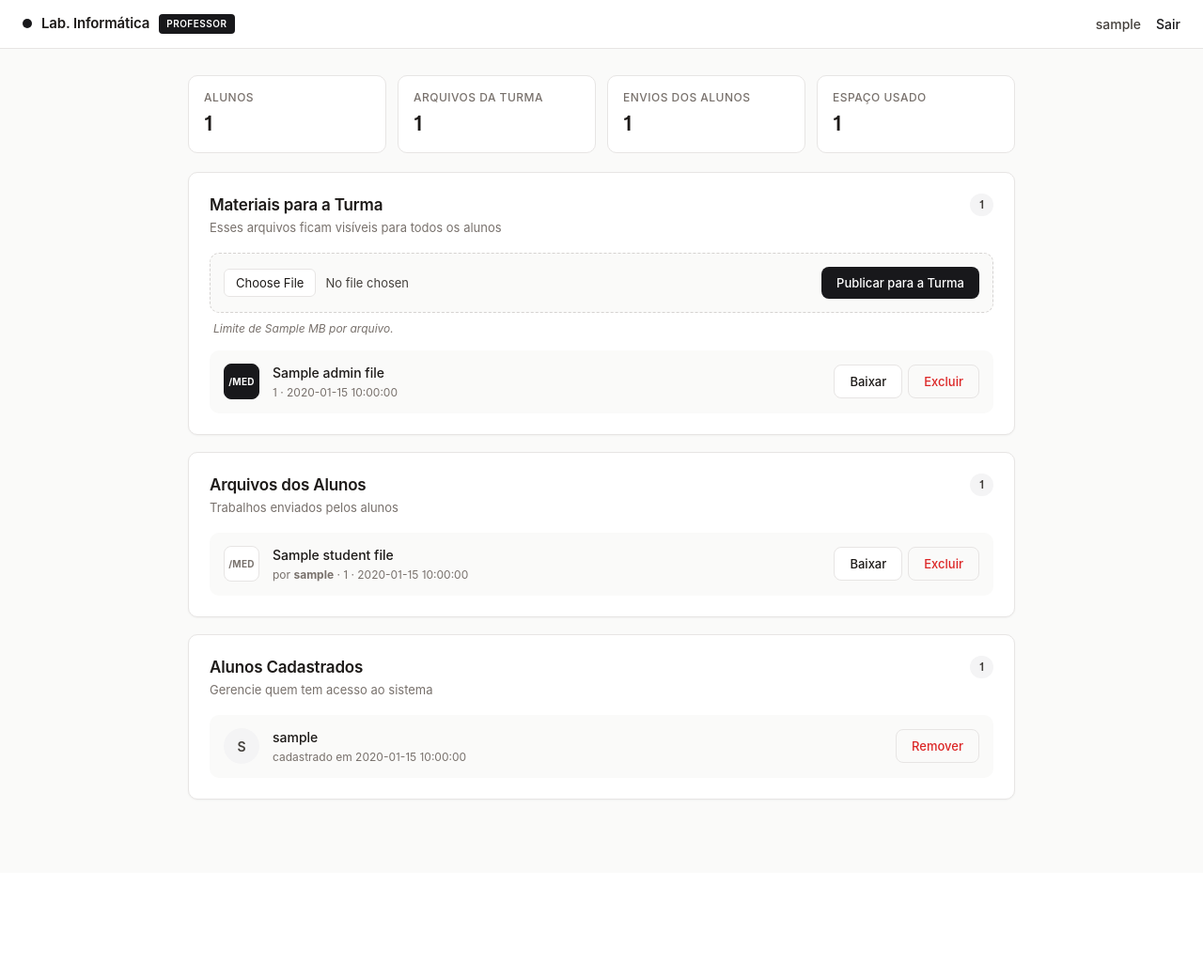
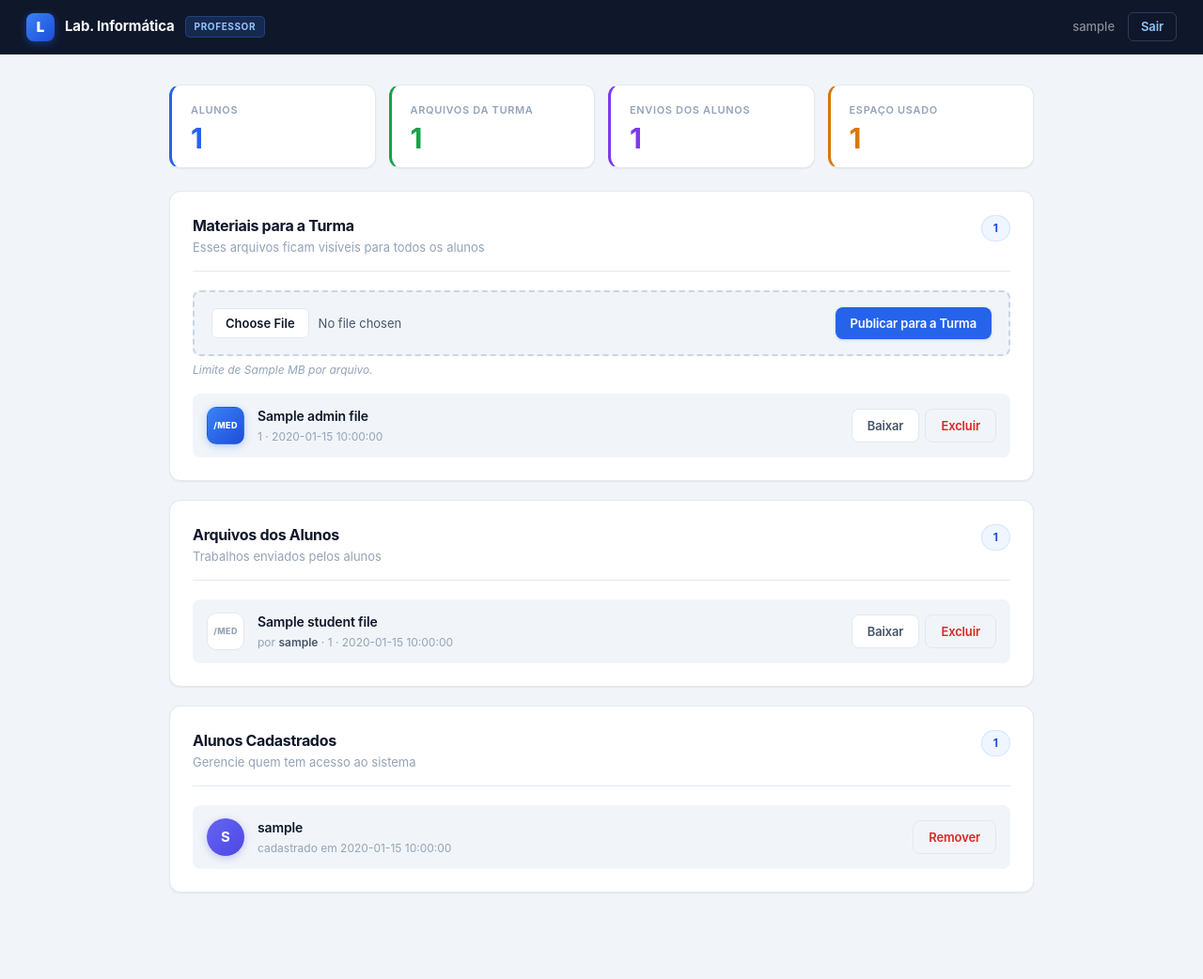
Before and after one commit to reberson-454578/lab_vercel, a Flask app: template templates/admin_dashboard.html in a window 1280 px wide. Shown: the whole page at 94% size. Before the commit the page ends 852 px from the top, so only its background shows below. Run offline with Flask 3, Linux system fonts and the light colour scheme; the visitor is signed in with stand-in values (Sample User, id 1); the template is opened without the code that fills it: most values are stand-ins (such as "Sample title", 1, 10 or a date in 2020); some libraries are stand-ins or nearby versions.

Commit message:
Visual remodelado

```diff
--- a/static/style.css
+++ b/static/style.css
@@ -1,29 +1,48 @@
 /* ===========================================================
-   Lab. Informática — Estilo minimalista (versão Vercel)
+   Lab. Informática — Design v2
    =========================================================== */
+
 :root {
-    --bg: #fafaf9;
-    --card: #ffffff;
-    --border: #e7e5e4;
-    --border-strong: #d6d3d1;
-    --text: #1c1917;
-    --text-soft: #44403c;
-    --muted: #78716c;
-    --accent: #18181b;
-    --accent-hover: #27272a;
-    --accent-soft: #f4f4f5;
-    --danger: #dc2626;
+    /* Superfícies */
+    --bg:           #f1f5f9;
+    --card:         #ffffff;
+    --topbar-bg:    #0f172a;
+
+    /* Bordas */
+    --border:        #e2e8f0;
+    --border-strong: #cbd5e1;
+
+    /* Texto */
+    --text:      #0f172a;
+    --text-soft: #475569;
+    --muted:     #94a3b8;
+
+    /* Acento principal (azul) */
+    --accent:      #2563eb;
+    --accent-hover:#1d4ed8;
+    --accent-soft: #eff6ff;
+    --accent-text: #1d4ed8;
+
+    /* Feedback */
+    --danger:       #dc2626;
     --danger-hover: #b91c1c;
-    --success-bg: #d1fae5;
-    --success-text: #065f46;
-    --error-bg: #fee2e2;
-    --error-text: #991b1b;
-    --radius: 10px;
-    --shadow: 0 1px 2px rgba(0,0,0,0.04);
+    --success-bg:   #f0fdf4;
+    --success-text: #15803d;
+    --success-bd:   #bbf7d0;
+    --error-bg:     #fef2f2;
+    --error-text:   #b91c1c;
+    --error-bd:     #fecaca;
+
+    /* Forma */
+    --radius:    12px;
+    --radius-sm: 8px;
+    --shadow-xs: 0 1px 2px rgba(0,0,0,.06);
+    --shadow-sm: 0 1px 3px rgba(0,0,0,.08), 0 1px 2px rgba(0,0,0,.04);
+    --shadow:    0 4px 6px -1px rgba(0,0,0,.07), 0 2px 4px -1px rgba(0,0,0,.04);
+    --shadow-lg: 0 10px 15px -3px rgba(0,0,0,.08), 0 4px 6px -2px rgba(0,0,0,.04);
 }
 
 * { box-sizing: border-box; margin: 0; padding: 0; }
-
 html, body { height: 100%; }
 
 body {
@@ -33,233 +52,308 @@ body {
     color: var(--text);
     line-height: 1.5;
     -webkit-font-smoothing: antialiased;
-    font-feature-settings: "ss01", "cv01";
 }
 
-/* ----------------------------------------------------------- Topbar */
+/* ============================================================ Topbar */
 .topbar {
-    background: var(--card);
-    border-bottom: 1px solid var(--border);
-    padding: 14px 24px;
+    background: var(--topbar-bg);
+    height: 58px;
+    padding: 0 28px;
     display: flex;
     justify-content: space-between;
     align-items: center;
     position: sticky;
     top: 0;
-    z-index: 10;
+    z-index: 20;
+    border-bottom: 1px solid rgba(255,255,255,.05);
 }
 
 .brand {
-    font-weight: 600;
+    font-weight: 700;
     font-size: 15px;
-    letter-spacing: -0.01em;
+    letter-spacing: -.01em;
     display: flex;
     align-items: center;
-    gap: 10px;
+    gap: 11px;
+    color: #f8fafc;
 }
 
 .logo-dot {
-    width: 10px;
-    height: 10px;
-    border-radius: 50%;
-    background: var(--accent);
-    display: inline-block;
+    width: 30px;
+    height: 30px;
+    border-radius: 8px;
+    background: linear-gradient(135deg, #3b82f6, #1d4ed8);
+    display: flex;
+    align-items: center;
+    justify-content: center;
+    flex-shrink: 0;
+    box-shadow: 0 2px 8px rgba(37,99,235,.45);
+}
+.logo-dot::before {
+    content: 'L';
+    font-weight: 900;
+    font-size: 15px;
+    color: white;
+    line-height: 1;
 }
 
 .badge {
-    background: var(--accent);
-    color: white;
+    background: rgba(59,130,246,.18);
+    color: #93c5fd;
     font-size: 10px;
-    padding: 3px 8px;
-    border-radius: 4px;
-    font-weight: 600;
-    letter-spacing: 0.05em;
+    padding: 3px 9px;
+    border-radius: 5px;
+    font-weight: 700;
+    letter-spacing: .06em;
+    text-transform: uppercase;
+    border: 1px solid rgba(59,130,246,.28);
 }
 
 .user-info {
     display: flex;
     align-items: center;
-    gap: 16px;
-    color: var(--muted);
+    gap: 14px;
     font-size: 14px;
 }
 
 .user-name-top {
     font-weight: 500;
-    color: var(--text-soft);
+    color: rgba(255,255,255,.5);
+    font-size: 13px;
 }
 
 .link-btn {
-    color: var(--accent);
+    color: #93c5fd;
     text-decoration: none;
-    font-weight: 500;
-    font-size: 14px;
+    font-weight: 600;
+    font-size: 13px;
+    padding: 5px 13px;
+    border-radius: 6px;
+    border: 1px solid rgba(147,197,253,.22);
+    transition: all .15s;
+    letter-spacing: -.01em;
 }
-.link-btn:hover { text-decoration: underline; }
-
-/* ----------------------------------------------------------- Layout */
-.container {
-    max-width: 920px;
-    margin: 0 auto;
-    padding: 28px 20px 60px;
+.link-btn:hover {
+    background: rgba(147,197,253,.1);
+    border-color: rgba(147,197,253,.4);
+    color: #fff;
 }
 
-/* ----------------------------------------------------------- Flash */
-.flash-stack { margin-bottom: 16px; display: flex; flex-direction: column; gap: 8px; }
+/* ============================================================ Layout */
+.container {
+    max-width: 960px;
+    margin: 0 auto;
+    padding: 32px 20px 72px;
+}
+
+/* ============================================================ Flash */
+.flash-stack { margin-bottom: 20px; display: flex; flex-direction: column; gap: 8px; }
+
 .flash {
-    padding: 11px 14px;
-    border-radius: var(--radius);
+    padding: 12px 16px;
+    border-radius: var(--radius-sm);
     font-size: 14px;
+    font-weight: 500;
     border: 1px solid transparent;
 }
 .flash-success {
     background: var(--success-bg);
     color: var(--success-text);
-    border-color: rgba(5, 150, 105, 0.2);
+    border-color: var(--success-bd);
 }
 .flash-error {
     background: var(--error-bg);
     color: var(--error-text);
-    border-color: rgba(220, 38, 38, 0.2);
+    border-color: var(--error-bd);
 }
 
-/* ----------------------------------------------------------- Auth */
+/* ============================================================ Auth */
 .auth-card {
-    max-width: 380px;
-    margin: 8vh auto 40px;
+    max-width: 400px;
+    margin: 9vh auto 40px;
     background: var(--card);
     border: 1px solid var(--border);
-    border-radius: 14px;
-    padding: 36px;
-    box-shadow: var(--shadow);
+    border-radius: 18px;
+    padding: 40px;
+    box-shadow: var(--shadow-lg);
+    position: relative;
+    overflow: hidden;
 }
+.auth-card::before {
+    content: '';
+    position: absolute;
+    top: 0; left: 0; right: 0;
+    height: 4px;
+    background: linear-gradient(90deg, #3b82f6, #6366f1);
+}
+
 .auth-card h1 {
-    font-size: 24px;
-    letter-spacing: -0.02em;
+    font-size: 26px;
+    letter-spacing: -.03em;
     margin-bottom: 4px;
-    font-weight: 600;
+    font-weight: 700;
 }
+
 .subtitle {
     color: var(--muted);
     font-size: 14px;
-    margin-bottom: 24px;
+    margin-bottom: 28px;
 }
-.auth-card form { display: flex; flex-direction: column; gap: 14px; }
+
+.auth-card form { display: flex; flex-direction: column; gap: 16px; }
+
 .auth-card label {
     display: flex;
     flex-direction: column;
-    gap: 6px;
-    font-size: 13px;
-    font-weight: 500;
+    gap: 7px;
+    font-size: 12px;
+    font-weight: 700;
     color: var(--text-soft);
+    text-transform: uppercase;
+    letter-spacing: .05em;
 }
+
 .auth-card input {
-    padding: 10px 12px;
-    border: 1px solid var(--border);
-    border-radius: 8px;
-    font-size: 14px;
+    padding: 11px 14px;
+    border: 1.5px solid var(--border);
+    border-radius: var(--radius-sm);
+    font-size: 15px;
     font-family: inherit;
     background: var(--bg);
-    transition: border-color 0.15s, background 0.15s;
+    transition: border-color .15s, box-shadow .15s, background .15s;
     color: var(--text);
+    font-weight: 400;
+    text-transform: none;
+    letter-spacing: normal;
 }
 .auth-card input:focus {
     outline: none;
     border-color: var(--accent);
     background: var(--card);
+    box-shadow: 0 0 0 3px rgba(37,99,235,.12);
 }
+
 .auth-link {
     text-align: center;
     margin-top: 22px;
     font-size: 14px;
     color: var(--muted);
 }
-.auth-link a { color: var(--accent); font-weight: 500; text-decoration: none; }
+.auth-link a { color: var(--accent-text); font-weight: 600; text-decoration: none; }
 .auth-link a:hover { text-decoration: underline; }
 
-/* ----------------------------------------------------------- Stats (admin) */
+/* ============================================================ Stats */
 .stats-row {
     display: grid;
-    grid-template-columns: repeat(auto-fit, minmax(140px, 1fr));
-    gap: 12px;
-    margin-bottom: 20px;
+    grid-template-columns: repeat(auto-fit, minmax(160px, 1fr));
+    gap: 14px;
+    margin-bottom: 24px;
 }
+
 .stat {
     background: var(--card);
     border: 1px solid var(--border);
+    border-left-width: 3px;
     border-radius: var(--radius);
-    padding: 14px 16px;
+    padding: 18px 20px 16px;
     display: flex;
     flex-direction: column;
-    gap: 2px;
+    gap: 6px;
+    box-shadow: var(--shadow-xs);
+    transition: box-shadow .15s, transform .15s;
 }
+.stat:hover { box-shadow: var(--shadow); transform: translateY(-1px); }
+
+.stats-row .stat:nth-child(1) { border-left-color: #2563eb; }
+.stats-row .stat:nth-child(2) { border-left-color: #16a34a; }
+.stats-row .stat:nth-child(3) { border-left-color: #7c3aed; }
+.stats-row .stat:nth-child(4) { border-left-color: #d97706; }
+
+.stats-row .stat:nth-child(1) .stat-value { color: #2563eb; }
+.stats-row .stat:nth-child(2) .stat-value { color: #16a34a; }
+.stats-row .stat:nth-child(3) .stat-value { color: #7c3aed; }
+.stats-row .stat:nth-child(4) .stat-value { color: #d97706; }
+
 .stat-label {
-    font-size: 12px;
+    font-size: 11px;
     color: var(--muted);
     text-transform: uppercase;
-    letter-spacing: 0.04em;
-    font-weight: 500;
+    letter-spacing: .06em;
+    font-weight: 600;
 }
 .stat-value {
-    font-size: 22px;
-    font-weight: 600;
-    letter-spacing: -0.02em;
-    color: var(--text);
+    font-size: 30px;
+    font-weight: 700;
+    letter-spacing: -.04em;
+    line-height: 1;
 }
 
-/* ----------------------------------------------------------- Sections */
+/* ============================================================ Sections */
 .section {
     background: var(--card);
     border: 1px solid var(--border);
     border-radius: var(--radius);
-    padding: 22px;
-    margin-bottom: 18px;
-    box-shadow: var(--shadow);
+    padding: 24px;
+    margin-bottom: 20px;
+    box-shadow: var(--shadow-xs);
 }
+
 .section-header {
     display: flex;
     justify-content: space-between;
     align-items: flex-start;
     gap: 12px;
-    margin-bottom: 16px;
+    margin-bottom: 20px;
+    padding-bottom: 16px;
+    border-bottom: 1px solid var(--border);
 }
+
 .section-header h2 {
-    font-size: 17px;
-    letter-spacing: -0.01em;
-    font-weight: 600;
+    font-size: 16px;
+    letter-spacing: -.02em;
+    font-weight: 700;
     margin-bottom: 2px;
 }
-.muted { color: var(--muted); font-size: 13px; }
+
+.muted { color: var(--muted); font-size: 13px; line-height: 1.4; }
 
 .count-pill {
     background: var(--accent-soft);
-    color: var(--text-soft);
+    color: var(--accent-text);
     font-size: 12px;
-    font-weight: 600;
-    padding: 3px 10px;
+    font-weight: 700;
+    padding: 4px 12px;
     border-radius: 999px;
     flex-shrink: 0;
+    border: 1px solid rgba(37,99,235,.12);
+    margin-top: 1px;
 }
 
 .hint {
     color: var(--muted);
     font-size: 12px;
-    margin: -8px 4px 14px;
+    margin: -4px 0 16px;
     font-style: italic;
 }
 
-/* ----------------------------------------------------------- Upload form */
+/* ============================================================ Upload */
 .upload-form {
     display: flex;
     gap: 10px;
-    margin-bottom: 16px;
-    padding: 14px;
+    margin-bottom: 10px;
+    padding: 16px 18px;
     background: var(--bg);
-    border-radius: var(--radius);
-    border: 1px dashed var(--border-strong);
+    border-radius: var(--radius-sm);
+    border: 2px dashed var(--border-strong);
     flex-wrap: wrap;
     align-items: center;
+    transition: border-color .2s, background .2s;
 }
+.upload-form:hover, .upload-form:focus-within {
+    border-color: var(--accent);
+    background: var(--accent-soft);
+}
+
 .upload-form input[type="file"] {
     flex: 1;
     min-width: 200px;
@@ -269,121 +363,154 @@ body {
 }
 .upload-form input[type="file"]::file-selector-button {
     background: var(--card);
-    border: 1px solid var(--border);
-    padding: 6px 12px;
+    border: 1.5px solid var(--border);
+    padding: 7px 14px;
     border-radius: 6px;
     cursor: pointer;
     font-family: inherit;
     font-size: 13px;
+    font-weight: 600;
     color: var(--text);
     margin-right: 10px;
-    transition: background 0.15s;
+    transition: all .15s;
 }
 .upload-form input[type="file"]::file-selector-button:hover {
     background: var(--accent-soft);
+    border-color: var(--accent);
+    color: var(--accent-text);
 }
 
-/* ----------------------------------------------------------- Buttons */
+/* ============================================================ Buttons */
 .btn-primary, .btn-secondary, .btn-danger {
     border: none;
     padding: 8px 16px;
-    border-radius: 8px;
+    border-radius: var(--radius-sm);
     font-size: 13px;
-    font-weight: 500;
+    font-weight: 600;
     cursor: pointer;
     text-decoration: none;
-    display: inline-block;
+    display: inline-flex;
+    align-items: center;
+    justify-content: center;
     font-family: inherit;
-    transition: all 0.15s;
+    transition: all .15s;
     white-space: nowrap;
     line-height: 1.4;
+    letter-spacing: -.01em;
 }
+
 .btn-primary {
     background: var(--accent);
     color: white;
+    box-shadow: 0 1px 3px rgba(37,99,235,.25);
 }
-.btn-primary:hover { background: var(--accent-hover); }
+.btn-primary:hover {
+    background: var(--accent-hover);
+    box-shadow: 0 4px 10px rgba(37,99,235,.3);
+    transform: translateY(-1px);
+}
+.btn-primary:active { transform: translateY(0); box-shadow: none; }
+
 .btn-secondary {
     background: var(--card);
+    color: var(--text-soft);
+    border: 1.5px solid var(--border);
+}
+.btn-secondary:hover {
+    background: var(--bg);
+    border-color: var(--border-strong);
     color: var(--text);
-    border: 1px solid var(--border);
 }
-.btn-secondary:hover { background: var(--accent-soft); border-color: var(--border-strong); }
+
 .btn-danger {
     background: transparent;
     color: var(--danger);
-    border: 1px solid var(--border);
+    border: 1.5px solid var(--border);
 }
 .btn-danger:hover {
     background: var(--danger);
     color: white;
     border-color: var(--danger);
+    box-shadow: 0 2px 8px rgba(220,38,38,.25);
 }
-.btn-block { width: 100%; padding: 11px 16px; font-size: 14px; }
+
+.btn-block {
+    width: 100%;
+    padding: 12px 16px;
+    font-size: 15px;
+    margin-top: 4px;
+}
+
 .inline-form { display: inline; margin: 0; }
 
-/* ----------------------------------------------------------- File list */
+/* ============================================================ Listas de arquivos */
 .file-list, .user-list {
     list-style: none;
     display: flex;
     flex-direction: column;
-    gap: 8px;
+    gap: 6px;
 }
+
 .file-item, .user-item {
     display: flex;
     align-items: center;
     padding: 12px 14px;
     background: var(--bg);
-    border-radius: var(--radius);
+    border-radius: var(--radius-sm);
     border: 1px solid transparent;
     gap: 14px;
-    transition: border-color 0.15s, background 0.15s;
+    transition: all .15s;
 }
 .file-item:hover, .user-item:hover {
     border-color: var(--border);
     background: var(--card);
+    box-shadow: var(--shadow-xs);
 }
 
 .file-icon {
-    width: 38px;
-    height: 38px;
+    width: 40px;
+    height: 40px;
     background: var(--card);
-    border: 1px solid var(--border);
-    border-radius: 8px;
+    border: 1.5px solid var(--border);
+    border-radius: 10px;
     display: flex;
     align-items: center;
     justify-content: center;
-    font-size: 10px;
-    font-weight: 700;
+    font-size: 9px;
+    font-weight: 800;
     color: var(--muted);
-    letter-spacing: 0.03em;
+    letter-spacing: .04em;
+    text-transform: uppercase;
     flex-shrink: 0;
 }
 .file-icon.icon-class {
-    background: var(--accent);
+    background: linear-gradient(135deg, #3b82f6, #1d4ed8);
     color: white;
-    border-color: var(--accent);
+    border-color: transparent;
+    box-shadow: 0 2px 8px rgba(37,99,235,.3);
 }
 
 .file-info {
     display: flex;
     flex-direction: column;
-    gap: 2px;
+    gap: 3px;
     min-width: 0;
     flex: 1;
 }
+
 .file-name {
-    font-weight: 500;
+    font-weight: 600;
     font-size: 14px;
     overflow: hidden;
     text-overflow: ellipsis;
     white-space: nowrap;
     color: var(--text);
+    letter-spacing: -.01em;
 }
-.file-meta {
-    font-size: 12px;
-    color: var(--muted);
-}
+
+.file-meta { font-size: 12px; color: var(--muted); }
+.file-meta strong { color: var(--text-soft); font-weight: 600; }
+
 .file-actions {
     display: flex;
     gap: 6px;
@@ -391,49 +518,59 @@ body {
     flex-shrink: 0;
 }
 
-/* ----------------------------------------------------------- Users */
+/* ============================================================ Usuários */
 .user-avatar {
-    width: 38px;
-    height: 38px;
-    background: var(--accent-soft);
-    color: var(--text-soft);
+    width: 40px;
+    height: 40px;
+    background: linear-gradient(135deg, #6366f1, #4f46e5);
+    color: white;
     border-radius: 50%;
     display: flex;
     align-items: center;
     justify-content: center;
-    font-weight: 600;
-    font-size: 14px;
+    font-weight: 700;
+    font-size: 15px;
     flex-shrink: 0;
+    box-shadow: 0 2px 8px rgba(79,70,229,.3);
 }
-.user-name { font-weight: 500; font-size: 14px; color: var(--text); }
+
+.user-name { font-weight: 600; font-size: 14px; color: var(--text); letter-spacing: -.01em; }
 
 .empty {
     color: var(--muted);
     font-size: 14px;
-    padding: 20px;
+    padding: 32px 20px;
     text-align: center;
     background: var(--bg);
-    border-radius: var(--radius);
-    border: 1px dashed var(--border);
+    border-radius: var(--radius-sm);
+    border: 1.5px dashed var(--border-strong);
+    font-weight: 500;
+    line-height: 1.6;
 }
 
-/* ----------------------------------------------------------- Mobile */
+/* ============================================================ Mobile */
 @media (max-width: 640px) {
-    .container { padding: 18px 14px 40px; }
-    .topbar { padding: 12px 14px; }
+    .container { padding: 20px 14px 52px; }
+    .topbar { padding: 0 16px; height: 52px; }
     .brand { font-size: 14px; }
-    .auth-card { margin: 24px auto; padding: 26px 22px; }
+    .user-name-top { display: none; }
+
+    .auth-card { margin: 20px auto; padding: 30px 22px; }
+
+    .stats-row { grid-template-columns: 1fr 1fr; gap: 10px; }
+    .stat-value { font-size: 26px; }
+    .section { padding: 18px 16px; }
+    .section-header { flex-direction: column; gap: 6px; }
 
     .file-item, .user-item { flex-wrap: wrap; }
-    .file-actions { width: 100%; justify-content: flex-end; margin-top: 4px; }
-    .upload-form { flex-direction: column; align-items: stretch; }
+    .file-actions { width: 100%; justify-content: flex-end; margin-top: 6px; }
+
+    .upload-form { flex-direction: column; align-items: stretch; padding: 14px; }
     .upload-form input[type="file"] { width: 100%; min-width: 0; }
-    .upload-form button { width: 100%; }
-
-    .stats-row { grid-template-columns: 1fr 1fr; }
+    .upload-form .btn-primary { width: 100%; }
 }
 
-@media (max-width: 380px) {
-    .user-info { gap: 10px; font-size: 13px; }
+@media (max-width: 400px) {
     .stats-row { grid-template-columns: 1fr; }
+    .user-info { gap: 10px; }
 }
```
